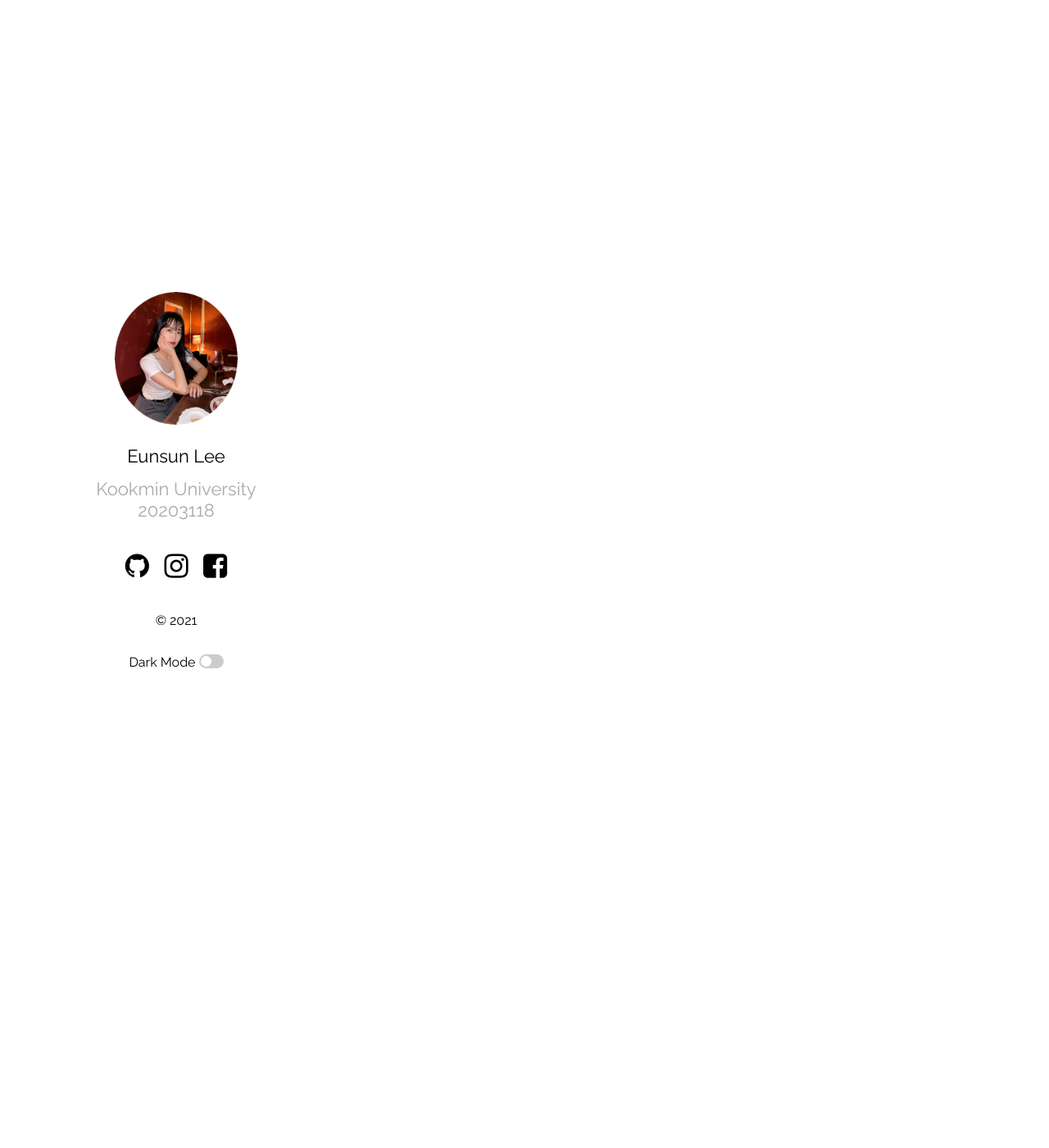
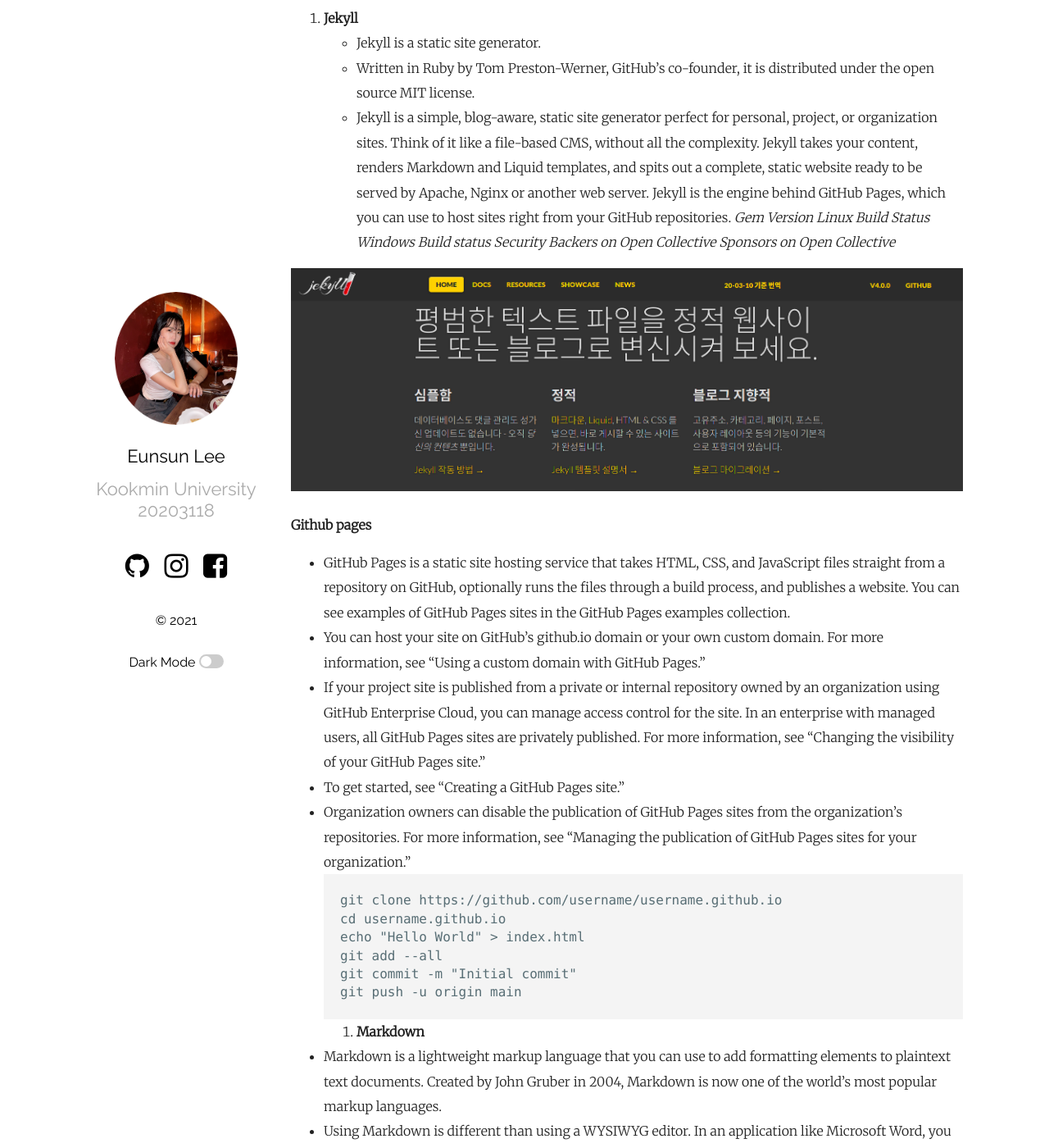
Before and after one commit to Eun-sun-Lee/Eun-sun-Lee.github.io, a Jekyll site: the page built from _posts/2021-12-15-Git Github Jekyll Markdown.md, in a window 1280 px wide and 1400 px high, scrolled down 2478 px. Shown: the whole window at 82% size. Built offline with Jekyll 4.4.1, drawn with Linux system fonts in a browser that asks for light colours; comment, search, counter and statistics services are not loaded; some of the changed text lies outside the part shown.

Commit message:
complete Git Github Jekyll Markdown post

````diff
--- a/_posts/2021-12-15-Git Github Jekyll Markdown.md
+++ b/_posts/2021-12-15-Git Github Jekyll Markdown.md
@@ -6,20 +6,61 @@
 comments: true
 ---
 
-# BLOG GAME
-## Git Github Jekyll Markdown
-**Git&Github**
+# Git Github Jekyll Markdown
+1. **Git&Github**
+![photo](/40.png)
 
+**git**
 - Git is a free and open source distributed version control system designed to handle everything from small to very large projects with speed and efficiency.
 - Git is easy to learn and has a tiny footprint with lightning fast performance. It outclasses SCM tools like Subversion, CVS, Perforce, and ClearCase with features like cheap local branching, convenient staging areas, and multiple workflows.
 - Git is an ** Distributed version control system .**
-### Git's branch
-### Github
-### Markdown
 
-## 2.
-- Static website
+**Git's branch**
+- A branch represents an independent line of development. The git branch command lets you create, list, rename, and delete branches. It doesn't let you switch between branches or put a forked history back together again. For this reason, git branch is tightly integrated with the git checkout and git merge commands.
 
-Jekyll
+![photo](/31.png)
+
+- A branch represents an independent line of development. Branches serve as an abstraction for the edit/stage/commit process. You can think of them as a way to request a brand new working directory, staging area, and project history. New commits are recorded in the history for the current branch, which results in a fork in the history of the project.
+- The git branch command lets you create, list, rename, and delete branches. It doesn’t let you switch between branches or put a forked history back together again. For this reason, git branch is tightly integrated with the git checkout and git merge commands.
+```
+git branch
+```
+
+**Github**
+- GitHub is a provider of Internet hosting for software development and version control using Git. It offers the distributed version control and source code management (SCM) functionality of Git, plus its own features. It provides access control and several collaboration features such as bug tracking, feature requests, task management, continuous integration and wikis for every project.
+- It is commonly used to host open-source projects.
+
+![photo](/41.png)
+
+2. **Jekyll**
 - Jekyll is a static site generator.
 - Written in Ruby by Tom Preston-Werner, GitHub's co-founder, it is distributed under the open source MIT license.
+- Jekyll is a simple, blog-aware, static site generator perfect for personal, project, or organization sites. Think of it like a file-based CMS, without all the complexity. Jekyll takes your content, renders Markdown and Liquid templates, and spits out a complete, static website ready to be served by Apache, Nginx or another web server. Jekyll is the engine behind GitHub Pages, which you can use to host sites right from your GitHub repositories.
+*Gem Version Linux Build Status Windows Build status Security Backers on Open Collective Sponsors on Open Collective*
+
+![photo](/42.png)
+
+**Github pages**
+- GitHub Pages is a static site hosting service that takes HTML, CSS, and JavaScript files straight from a repository on GitHub, optionally runs the files through a build process, and publishes a website. You can see examples of GitHub Pages sites in the GitHub Pages examples collection.
+- You can host your site on GitHub's github.io domain or your own custom domain. For more information, see "Using a custom domain with GitHub Pages."
+- If your project site is published from a private or internal repository owned by an organization using GitHub Enterprise Cloud, you can manage access control for the site. In an enterprise with managed users, all GitHub Pages sites are privately published. For more information, see "Changing the visibility of your GitHub Pages site."
+- To get started, see "Creating a GitHub Pages site."
+- Organization owners can disable the publication of GitHub Pages sites from the organization's repositories. For more information, see "Managing the publication of GitHub Pages sites for your organization."
+```
+git clone https://github.com/username/username.github.io
+cd username.github.io
+echo "Hello World" > index.html
+git add --all
+git commit -m "Initial commit"
+git push -u origin main
+```
+3. **Markdown**
+- Markdown is a lightweight markup language that you can use to add formatting elements to plaintext text documents. Created by John Gruber in 2004, Markdown is now one of the world’s most popular markup languages.
+- Using Markdown is different than using a WYSIWYG editor. In an application like Microsoft Word, you click buttons to format words and phrases, and the changes are visible immediately. Markdown isn’t like that. When you create a Markdown-formatted file, you add Markdown syntax to the text to indicate which words and phrases should look different.
+- For example, to denote a heading, you add a number sign before it (e.g., # Heading One). Or to make a phrase bold, you add two asterisks before and after it (e.g., **this text is bold**). - - It may take a while to get used to seeing Markdown syntax in your text, especially if you’re accustomed to WYSIWYG applications. The screenshot below shows a Markdown file displayed in the Visual Studio Code text editor.
+![photo](/44.png)
+
+1. Create a Markdown file using a text editor or a dedicated Markdown application. The file should have an .md or .markdown extension.
+2. Open the Markdown file in a Markdown application.
+3. Use the Markdown application to convert the Markdown file to an HTML document.
+4. View the HTML file in a web browser or use the Markdown application to convert it to another file format, like PDF.
````
Also changed, not shown: 31.png (added), 40.png (added), 41.png (added), 42.png (added), 44.png (added).
